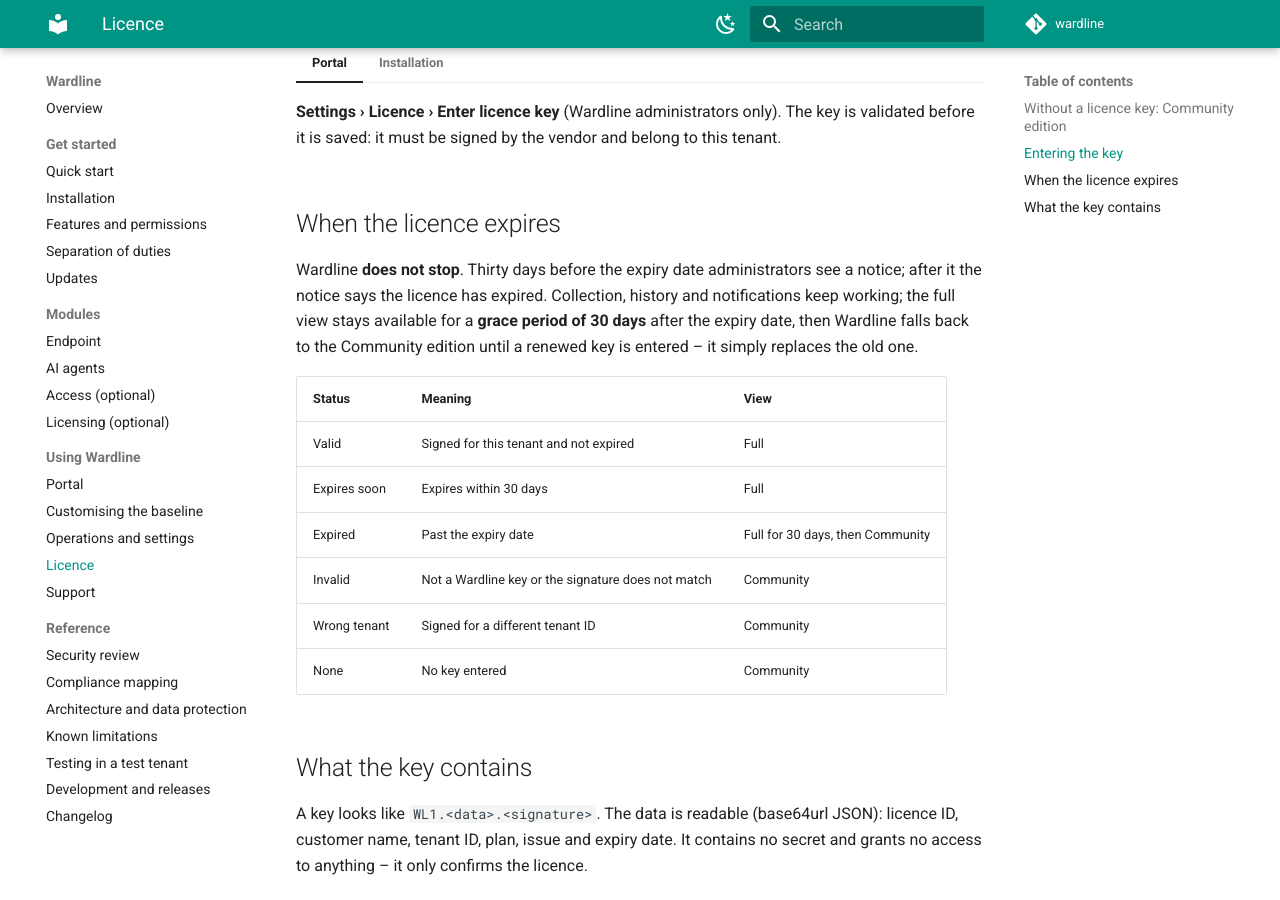
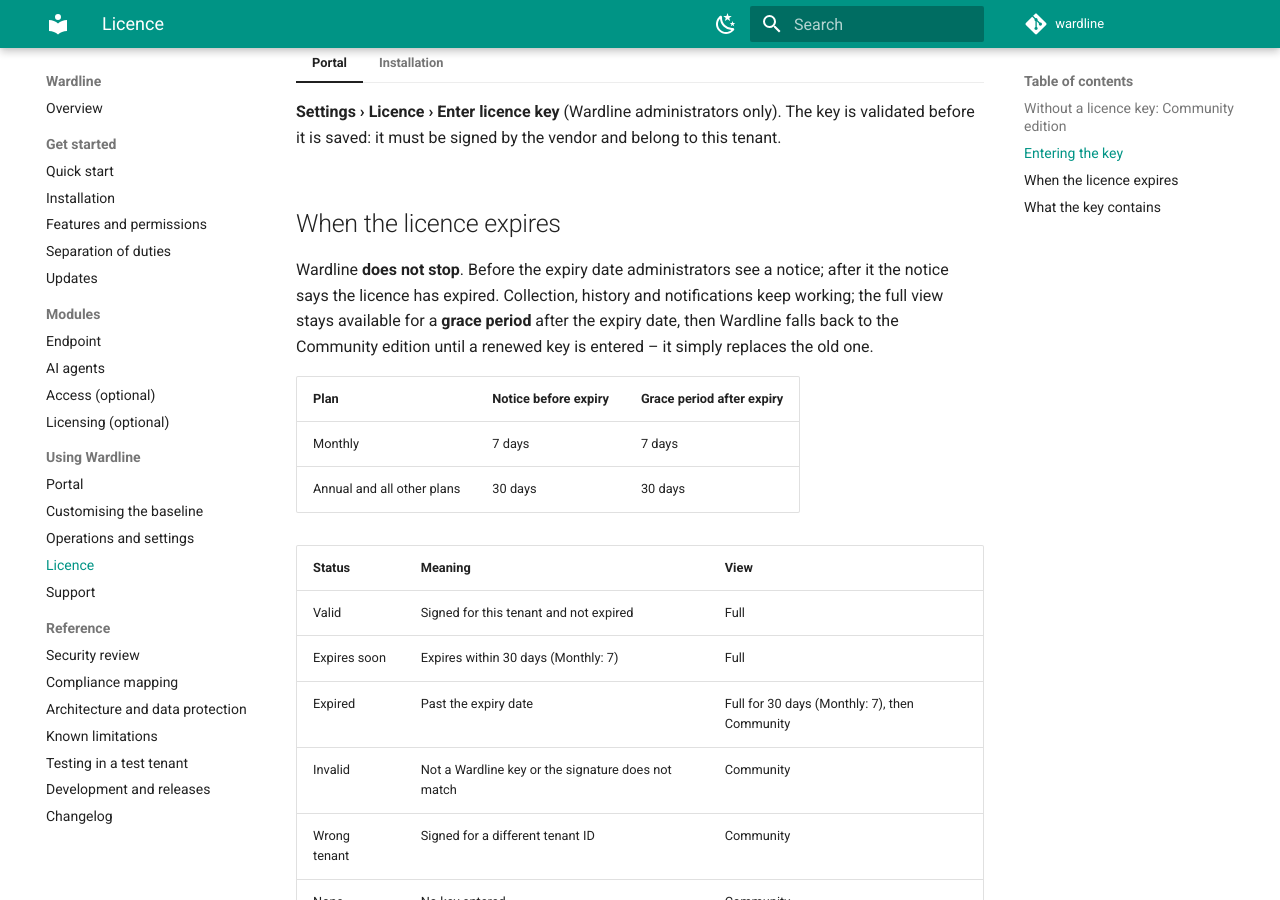
Before and after one commit to dominikhoefling/gapsio, an MkDocs documentation site: the page built from docs/licensing.md, in a window 1280 px wide and 900 px high, scrolled down 792 px. Built offline with MkDocs 1.6.1 and Material for MkDocs 9.7.7, drawn with Linux system fonts in a browser that asks for light colours; comment, search, counter and statistics services are not loaded.

Commit message:
Licensing: 7-day notice and grace period for Monthly keys (Annual stays 30)

```diff
--- a/docs/licensing.md
+++ b/docs/licensing.md
@@ -37,16 +37,21 @@ switches to the full view immediately – nothing has to be collected again, bec
 
 ## When the licence expires
 
-Wardline **does not stop**. Thirty days before the expiry date administrators see a notice; after it the notice says the
+Wardline **does not stop**. Before the expiry date administrators see a notice; after it the notice says the
 licence has expired. Collection, history and notifications keep working; the full view stays available for a **grace
-period of 30 days** after the expiry date, then Wardline falls back to the Community edition until a renewed key is
+period** after the expiry date, then Wardline falls back to the Community edition until a renewed key is
 entered – it simply replaces the old one.
+
+| Plan | Notice before expiry | Grace period after expiry |
+|---|---|---|
+| Monthly | 7 days | 7 days |
+| Annual and all other plans | 30 days | 30 days |
 
 | Status | Meaning | View |
 |---|---|---|
 | Valid | Signed for this tenant and not expired | Full |
-| Expires soon | Expires within 30 days | Full |
-| Expired | Past the expiry date | Full for 30 days, then Community |
+| Expires soon | Expires within 30 days (Monthly: 7) | Full |
+| Expired | Past the expiry date | Full for 30 days (Monthly: 7), then Community |
 | Invalid | Not a Wardline key or the signature does not match | Community |
 | Wrong tenant | Signed for a different tenant ID | Community |
 | None | No key entered | Community |
```
Also changed, not shown: 2 other files.
